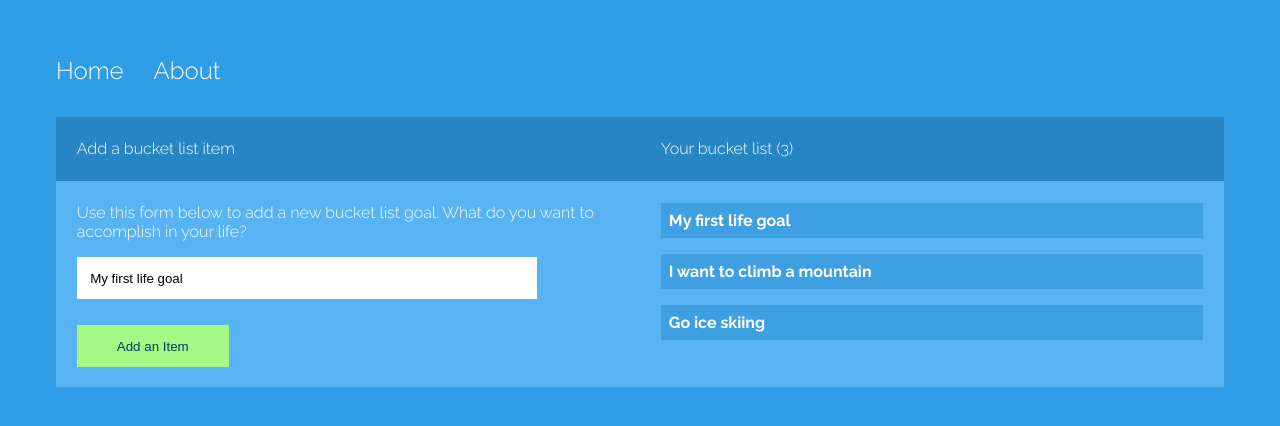
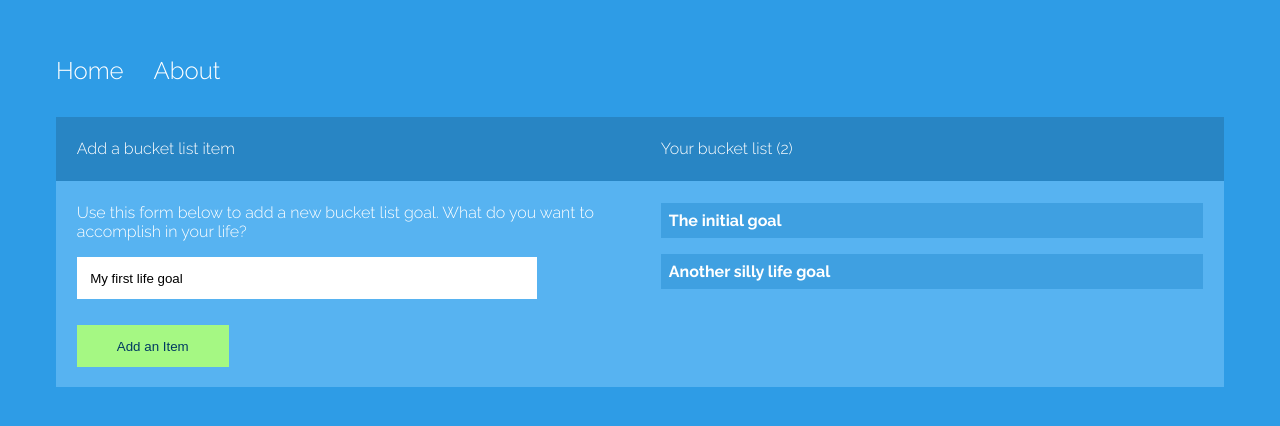
Before and after one commit to roman-ivanenko/angular-5-in-less-than-60-minutes, an Angular app: page / in a window 1280 px wide. Shown: the top 426 px of the page. Built offline with nearby package versions, Linux system fonts and the light colour scheme.

Commit message:
added 7.Services.

```diff
--- a/src/app/about/about.component.html
+++ b/src/app/about/about.component.html
@@ -1,3 +1,10 @@
 <p>
   This is what I'm all about. <a href="" (click)="sendMeHome()"><strong>Take me back</strong></a>.
 </p>
+
+<ul>
+
+  <li *ngFor="let goal of goals" >
+      {{ goal }}
+  </li>
+</ul>
--- a/src/app/about/about.component.ts
+++ b/src/app/about/about.component.ts
@@ -1,6 +1,7 @@
 import { Component, OnInit } from '@angular/core';
 import { ActivatedRoute } from '@angular/router';
 import { Router } from '@angular/router';
+import { DataService } from '../data.service';
 
 @Component({
   selector: 'app-about',
@@ -9,11 +10,14 @@
 })
 export class AboutComponent implements OnInit {
 
-  constructor(private route: ActivatedRoute, private router: Router) {
+  goals: any;
+
+  constructor(private route: ActivatedRoute, private router: Router, private _data: DataService) {
     this.route.params.subscribe(res => console.log(res.id));
   }
 
   ngOnInit() {
+    this._data.goal.subscribe(res => this.goals = res);
   }
 
   sendMeHome() {
--- a/src/app/app.module.ts
+++ b/src/app/app.module.ts
@@ -1,6 +1,7 @@
 import { BrowserModule } from '@angular/platform-browser';
 import { NgModule } from '@angular/core';
 
+import { DataService } from './data.service';
 import { BrowserAnimationsModule } from '@angular/platform-browser/animations';
 import { FormsModule } from '@angular/forms';
 import { AppRoutingModule } from './app-routing.module';
@@ -21,7 +22,7 @@
     FormsModule,
     BrowserAnimationsModule
   ],
-  providers: [],
+  providers: [DataService],
   bootstrap: [AppComponent]
 })
 export class AppModule { }
--- a/src/app/data.service.ts
+++ b/src/app/data.service.ts
@@ -1,8 +1,16 @@
 import { Injectable } from '@angular/core';
+import { BehaviorSubject } from 'rxjs/BehaviorSubject';
 
 @Injectable()
 export class DataService {
 
+  private goals = new BehaviorSubject<any>(['The initial goal', 'Another silly life goal']);
+  goal = this.goals.asObservable();
+
   constructor() { }
 
+  changeGoal(goal) {
+    this.goals.next(goal);
+  }
+
 }
--- a/src/app/home/home.component.ts
+++ b/src/app/home/home.component.ts
@@ -1,5 +1,6 @@
 import { Component, OnInit } from '@angular/core';
 import { trigger, style, transition, animate, keyframes, query, stagger } from '@angular/animations';
+import { DataService } from '../data.service';
 
 @Component({
   selector: 'app-home',
@@ -32,21 +33,25 @@
   btnText: string = 'Add an Item';
   goalText: string = 'My first life goal';
 //  goals = [];
-  goals = ['My first life goal', 'I want to climb a mountain', 'Go ice skiing'];
+  goals = []; // ['My first life goal', 'I want to climb a mountain', 'Go ice skiing'];
 
-  constructor() { }
+  constructor(private _data: DataService) { }
 
   ngOnInit() {
+    this._data.goal.subscribe(res => this.goals = res);
     this.itemCount = this.goals.length;
+    this._data.changeGoal(this.goals);
   }
 
   addItem() {
     this.goals.push(this.goalText);
     this.goalText = '';
     this.itemCount = this.goals.length;
+    this._data.changeGoal(this.goals);
   }
 
   removeItem(i) {
     this.goals.splice(i, 1);
+    this._data.changeGoal(this.goals);
   }
 }
```
